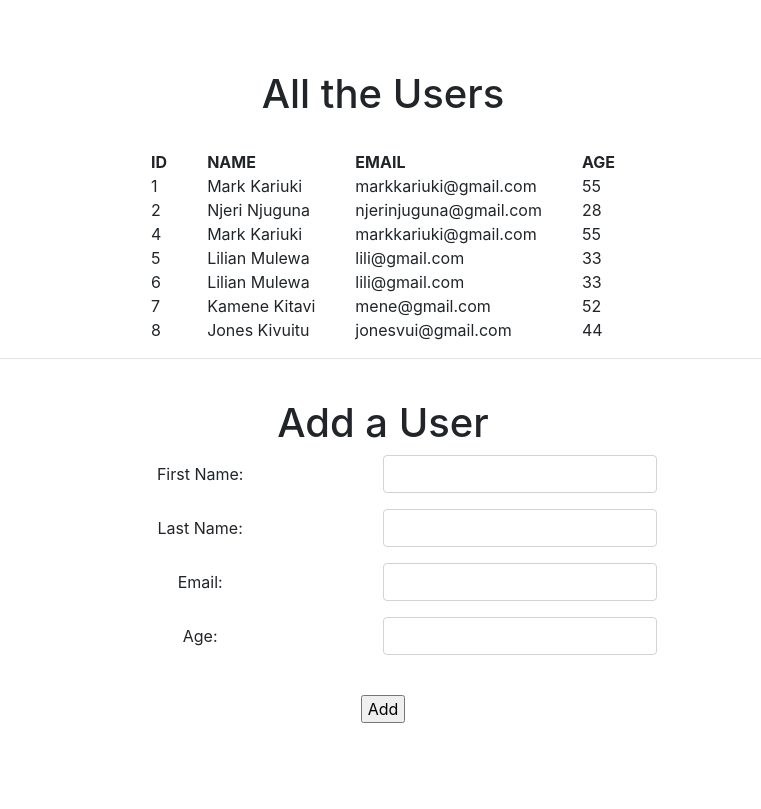
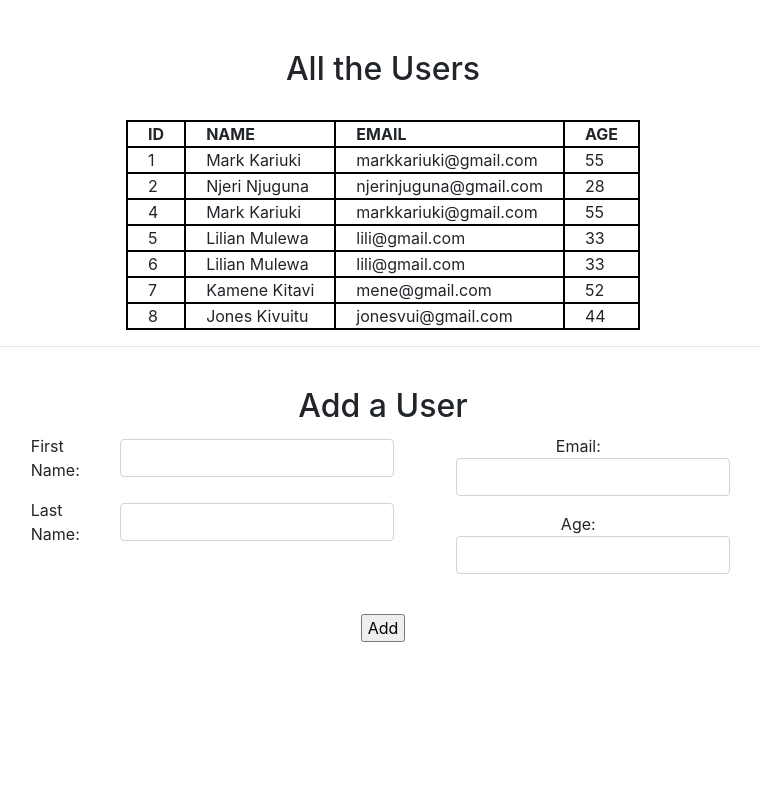
Before and after one commit to LilianBob/single_model_orm, a Django app: page / in a window 1360 px wide. Shown: the whole page, without its empty margins (387-1148 px from the left). After the commit the page ends 642 px from the top, so only its background shows below. Run offline with Django 3.2, Linux system fonts and the light colour scheme; data comes from the database, SQL or seed files in the repository; some libraries are stand-ins or nearby versions.

Commit message:
added styling

```diff
--- a/users_app/static/styles.css
+++ b/users_app/static/styles.css
@@ -6,11 +6,11 @@
     display: block;
     align-items: center;
     justify-content: center;
-    margin: 50px;
+    margin: 30px;
     margin-left: 200px;
     padding: 20px;
 }
-h1{
+h2{
     text-align: center;
 }
 .form-group{
@@ -20,7 +20,16 @@ h1{
     margin-left: auto;
     margin-right: auto;
 }
-
 th, td{
     padding: 0 20px;
 }
+th, td, .allUsers{
+    border: 2px solid black;
+}
+.formdivs{
+    display:flex;
+    justify-content: center;
+}
+.col2{
+    display:inline-block;
+}
--- a/users_app/templates/index.html
+++ b/users_app/templates/index.html
@@ -11,7 +11,7 @@
     </head>
     <body>
         <div class="container">
-            <h1>All the Users</h1>
+            <h2>All the Users</h2>
             <br>
             <table class="allUsers">
                 <thead>
@@ -33,9 +33,11 @@
             </table>
             <hr>
             <br>
-            <h1>Add a User</h1>
+            <h2>Add a User</h2>
             <Form action="/add_user" method="POST">
                 {% csrf_token %}
+                <div class="formdivs">
+                    <div class="col1">
                         <div class="form-group form-inline">
                             <label class ="col-2" for="name">First Name:</label>
                             <input type="text" class="form-control offset-1" name="first_name">
@@ -44,6 +46,8 @@
                             <label class ="col-2" for="name">Last Name:</label>
                             <input type="text" class="form-control offset-1" name="last_name">
                         </div>
+                    </div>
+                    <div class="col2">
                         <div class="form-group form-inline">
                             <label class ="col-2" for="name">Email:</label>
                             <input type="text" class="form-control offset-1" name="email_address">
@@ -52,12 +56,13 @@
                             <label class ="col-2" for="name">Age:</label>
                             <input type="text" class="form-control offset-1" name="age">
                         </div>
+                    </div>
+                </div>
                 <br>
                 <div class="form-group form-inline">
                     <input value=" Add " type="submit">
                 </div>
             </Form>
-
         </div>
         <script src="https://ajax.googleapis.com/ajax/libs/jquery/3.5.1/jquery.min.js"></script>
         <script src="https://code.jquery.com/jquery-3.2.1.slim.min.js" integrity="sha384-KJ3o2DKtIkvYIK3UENzmM7KCkRr/rE9/Qpg6aAZGJwFDMVNA/GpGFF93hXpG5KkN" crossorigin="anonymous"></script>
```
Lines whose indentation alone changed are shown as unchanged.
